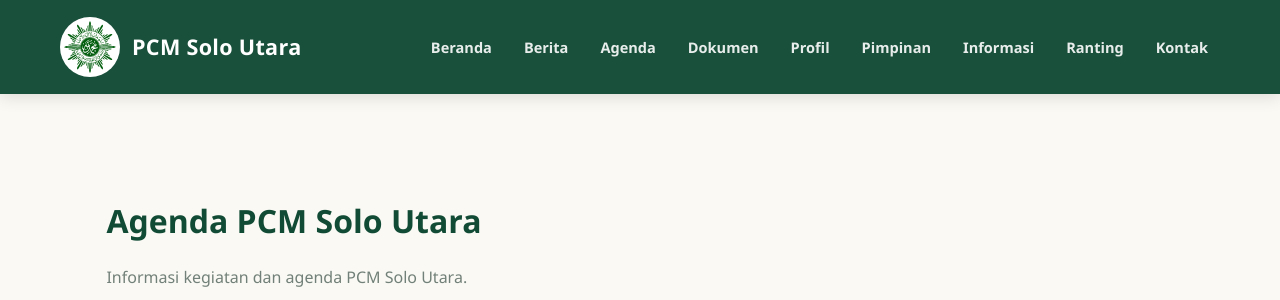
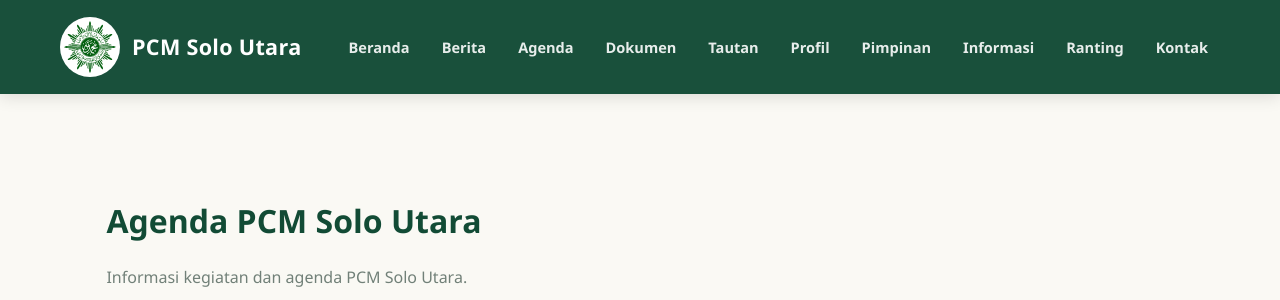
Before and after one commit to Intankartika427/pcm-django, a Django app: page /agenda/ in a window 1280 px wide. Shown: the top 300 px of the page. Run offline with Django 5.2, Linux system fonts and the light colour scheme; data comes from the database, SQL or seed files in the repository.

Commit message:
Mengubah base.html

```diff
--- a/website/templates/website/base.html
+++ b/website/templates/website/base.html
@@ -28,6 +28,7 @@
                 <a href="{% url 'website:daftar_berita' %}">Berita</a>
                 <a href="{% url 'website:daftar_agenda' %}">Agenda</a>
                 <a href="{% url 'website:daftar_dokumen' %}">Dokumen</a>
+                <a href="{% url 'website:daftar_tautan' %}">Tautan</a>
                 <a href="{% url 'website:profil' %}">Profil</a>
                 <a href="{% url 'website:pimpinan' %}">Pimpinan</a>
                 <a href="{% url 'website:home' %}#informasi">Informasi</a>
```
